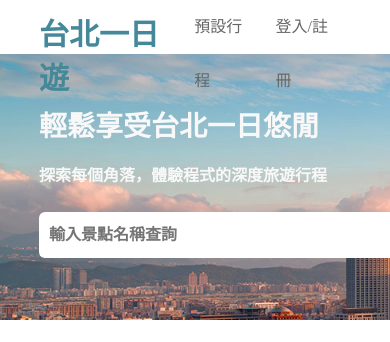
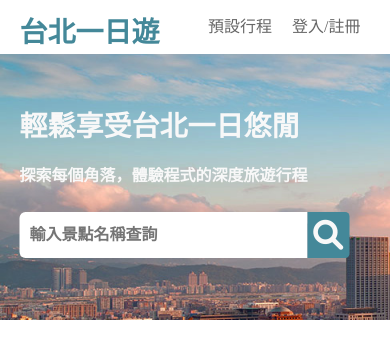
Before and after one commit to tian830426/taipei-day-trip, a Flask app: page / in a window 390 px wide; the page is wider, and only the part inside the window is pictured. Shown: the top 342 px of that part. Run offline with Flask 2, Linux system fonts and the light colour scheme; data comes from the database, SQL or seed files in the repository.

Commit message:
revise rwd cssobject-fit:cover for images size and display:inline-block and max-height:20vh for font-size

```diff
--- a/taipei-day-trip/static/css/index.css
+++ b/taipei-day-trip/static/css/index.css
@@ -21,17 +21,22 @@ nav .nav-bar {
 }
 @media (max-width: 1250px) {
   nav .nav-bar {
-    width: 80%;
+    width: 90%;
   }
 }
-@media (max-width: 1000px) {
+@media (max-width: 800px) {
   nav .nav-bar {
-    width: 80%;
+    width: 90%;
+  }
+}
+@media (max-width: 500px) {
+  nav .nav-bar {
+    width: 90%;
   }
 }
 @media (max-width: 360px) {
   nav .nav-bar {
-    width: 100%;
+    width: 90%;
   }
 }
 nav .nav-bar .nav-bar-left p {
@@ -40,9 +45,14 @@ nav .nav-bar .nav-bar-left p {
   font-weight: 700;
   color: #448899;
 }
+@media (max-width: 500px) {
+  nav .nav-bar .nav-bar-left p {
+    font-size: 28px;
+  }
+}
 @media (max-width: 360px) {
   nav .nav-bar .nav-bar-left p {
-    padding: 10px;
+    font-size: 26px;
   }
 }
 nav .nav-bar .nav-bar-right {
@@ -79,13 +89,23 @@ main .pageOne .text {
 }
 @media (max-width: 1250px) {
   main .pageOne .text {
-    width: 80%;
+    width: 90%;
+  }
+}
+@media (max-width: 800px) {
+  main .pageOne .text {
+    width: 90%;
+  }
+}
+@media (max-width: 500px) {
+  main .pageOne .text {
+    width: 90%;
   }
 }
 @media (max-width: 360px) {
   main .pageOne .text {
     width: 100%;
-    padding: 20px;
+    padding: 15px;
   }
 }
 main .pageOne .text h2 {
@@ -117,9 +137,15 @@ main .pageOne .text .but {
   height: 46px;
   display: flex;
 }
+@media (max-width: 500px) {
+  main .pageOne .text .but {
+    width: 330px;
+  }
+}
 @media (max-width: 360px) {
   main .pageOne .text .but {
     width: 280px;
+    height: 40px;
   }
 }
 main .pageOne .text .but .search {
--- a/taipei-day-trip/static/css/index.scss
+++ b/taipei-day-trip/static/css/index.scss
@@ -11,13 +11,16 @@
       @content;
     }
 }
-
 @mixin rwdSecond{
-    @media(max-width:1000px){
+    @media(max-width:800px){
       @content;
     }
 }
-
+@mixin rwdThird{
+    @media(max-width:500px){
+      @content;
+    }
+}
 @mixin mobile{
     @media(max-width:360px){
       @content;
@@ -30,31 +33,34 @@ nav{
     position: fixed;
     z-index: 2;
     background-color: white;
-
     .nav-bar{
         max-width:1200px;
         margin: auto;
         display:flex;
         justify-content: space-between;
-
         @include rwdFrist{
-            width:80%;
+            width:90%;
         }
         @include rwdSecond{
-            width:80%;
+            width:90%;
+        }
+        @include rwdThird{
+            width:90%;
         }
         @include mobile{
-            width:100%;
+            width:90%;
         }
-
         .nav-bar-left{
             p{
                 padding: 10px 0;
                 font-size: 30px;
                 font-weight: 700;
                 color:#448899;
+                @include rwdThird{
+                    font-size: 28px;
+                }
                 @include mobile{
-                    padding: 10px;
+                    font-size: 26px;
                 }
             }
         }
@@ -70,7 +76,7 @@ nav{
                 @include mobile{
                 padding: 20px 10px;
                 line-height: 13px;
-                   }
+                }
             }
         }
     }
@@ -91,11 +97,17 @@ main{
             left:50%;
             transform:translate(-50%,0%);
             @include rwdFrist{
-                width:80%;
+                width:90%;
+            }
+            @include rwdSecond(){
+                width:90%;
+            }
+            @include rwdThird(){
+                width:90%;
             }
             @include mobile{
                 width: 100%;
-                padding: 20px;
+                padding: 15px;
             }
         h2{
             font-weight: 700;
@@ -104,7 +116,7 @@ main{
             color: #F8F8F8;
             margin: 30px 0;
             @include mobile{
-                font-size: 20px;
+                font-size: 26px;
             }
         }
         p{
@@ -113,7 +125,6 @@ main{
             font-size: 16px;
             line-height: 13px;
             color: #F8F8F8;
-
             @include mobile{
                 font-size: 15px;
             }
@@ -122,8 +133,12 @@ main{
             width: 460px;
             height: 46px;
             display: flex;
+            @include rwdThird(){
+                width:330px;
+            }
             @include mobile{
                 width: 280px;
+                height: 40px;
             }
             .search{
                 width: 400px;
@@ -148,9 +163,15 @@ main{
                 display:flex;
                 align-items: center;
                 justify-content: center;
+                @include mobile{
+                    height: 40px;
+                }
                 i{
                     color: #F8F8F8;
                     font-size: 30px;
+                    @include mobile{
+                    font-size: 24px;
+                    }
                 }
             }
         }
@@ -208,22 +229,29 @@ main{
             grid-template-rows: repeat(3,242px);
             grid-gap:30px;
             @include rwdFrist{
-                width:80%;
+                width:90%;
                 grid-template-columns: repeat(3,1fr);
                 grid-template-rows: repeat(4,1fr);
+                grid-gap:25px;
+                margin: 45px auto;
             }
             @include rwdSecond{
-                width:80%;
+                width:90%;
                 grid-template-columns: repeat(2,1fr);
                 grid-template-rows: repeat(6,1fr);
+                grid-gap:20px;
+                margin: 35px auto;
             }
-
+            @include rwdThird(){
+                width: 90%;
+                margin: 25px auto;
+            }
             @include mobile{
-                width:100%;
+                width:90%;
                 grid-template-columns: repeat(1,322px);
                 grid-template-rows: repeat(12,235px);
                 grid-gap:15px;
-                padding: 0 20px;
+                margin: 20px auto;
             }
             .item{
                 width:100%;
@@ -238,7 +266,7 @@ main{
                     align-items: center;
                     position: relative;
                     border-right-color: #448899;
-
+                    object-fit: cover;
                     p{
                         width: 100%;
                         display: inline-block;
@@ -251,9 +279,13 @@ main{
                         color: #FFFFFF;
                         font-weight: 700;
                         font-size: 16px;
-
                         @include rwdFrist{
                             font-size: 15px;
+                        }
+                        @include rwdThird{
+                            font-size: 13px;
+                            padding: 4px;
+
                         }
                         @include mobile{
                             line-height: 20px;
@@ -278,6 +310,12 @@ main{
                         line-height: 40px;
                         background-color: white;
                         color:#757575;
+                        display: inline-block;
+                         max-height: 20vh;
+                        @include rwdThird{
+                            font-size: 13px;
+                            padding: 4px;
+                        }
                         @include mobile{
                             line-height: 14px;
                             }
@@ -301,7 +339,6 @@ footer{
     font-size: 16px;
     line-height: 104px;
     text-align: center;
-
     }
 }
 
--- a/taipei-day-trip/templates/attraction.html
+++ b/taipei-day-trip/templates/attraction.html
@@ -64,5 +64,6 @@
    <footer>
     <p>COPYRIGHT © 2021 台北一日遊</p>
   </footer>
+  <script src="../static/attraction.js"></script>
 </body>
 </html>
```
Also changed, not shown: other parts of taipei-day-trip/static/css/index.css (+42 -6 lines), taipei-day-trip/static/attraction.js (added, +35 -0 lines), taipei-day-trip/static/css/attraction.css (+5 -4 lines), taipei-day-trip/static/css/attraction.scss (+10 -4 lines), 2 other files.
